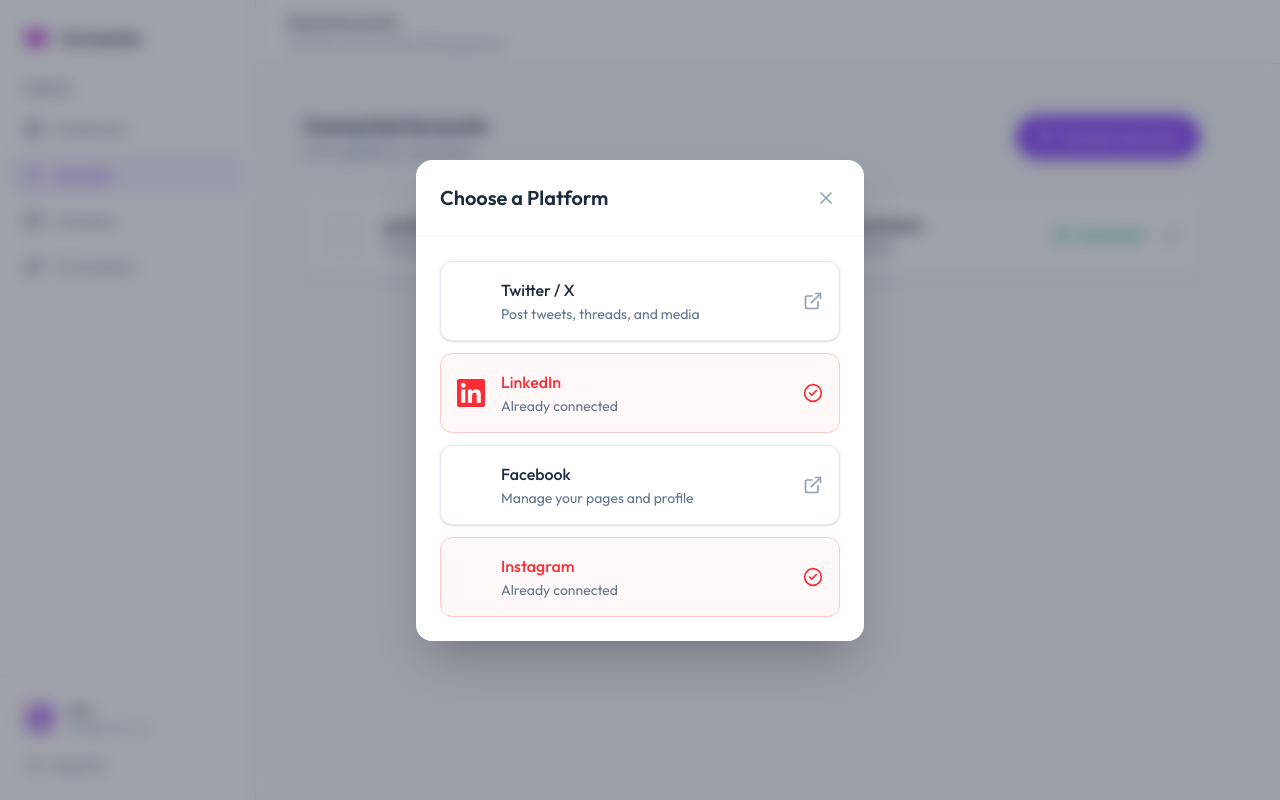
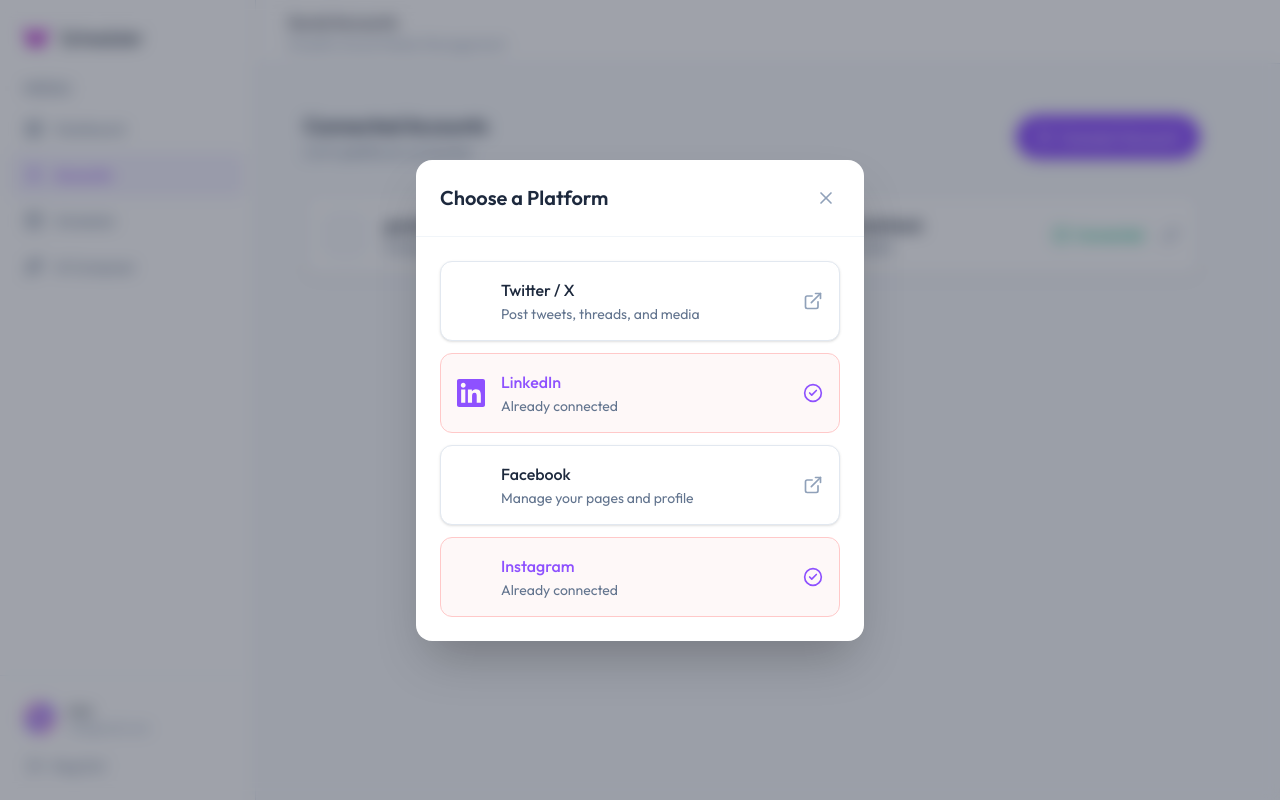
Before and after one commit to siva-630/AI-Social-Media-Automation, a React (Vite) app in the folder CLIENT/: page /accounts in a window 1280 px wide. Both pictures are taken after a click on the button "Connect Account". Built offline with nearby package versions, Linux system fonts and the light colour scheme; some icons are missing.

Commit message:
style: update ShowPicker component colors to violet for connected platforms

```diff
--- a/CLIENT/src/components/ShowPicker.tsx
+++ b/CLIENT/src/components/ShowPicker.tsx
@@ -32,15 +32,15 @@ const ShowPicker = ({ isOpen, onClose, connectedPlatforms, onConnect }: ShowPick
                             return (
                                 <div key={platform.id} className="flex items-center justify-between p-4 rounded-xl border border-red-200 bg-red-50/50">
                                     <div className="flex items-center gap-4">
-                                        <div className="text-red-500">
+                                        <div className="text-violet-500">
                                             <Icon className="w-7 h-7" />
                                         </div>
                                         <div>
-                                            <h3 className="font-medium text-red-500">{platform.name}</h3>
+                                            <h3 className="font-medium text-violet-500">{platform.name}</h3>
                                             <p className="text-sm text-slate-500 mt-0.5">Already connected</p>
                                         </div>
                                     </div>
-                                    <CheckCircle2 className="w-5 h-5 text-red-500" />
+                                    <CheckCircle2 className="w-5 h-5 text-violet-500" />
                                 </div>
                             );
                         }
```
